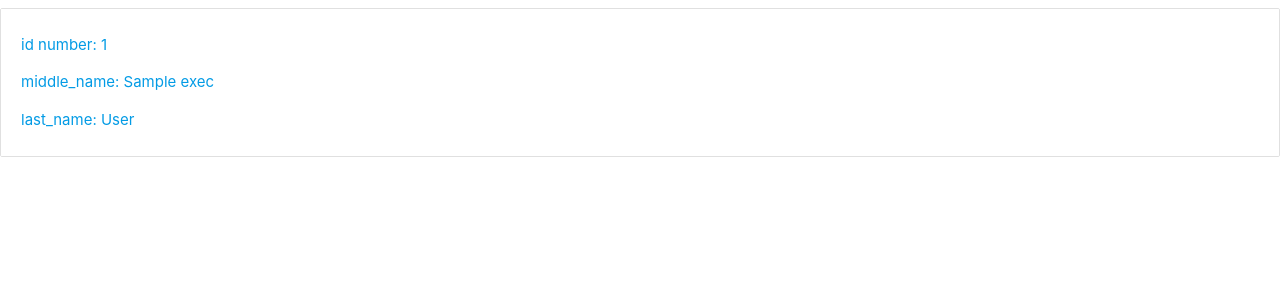
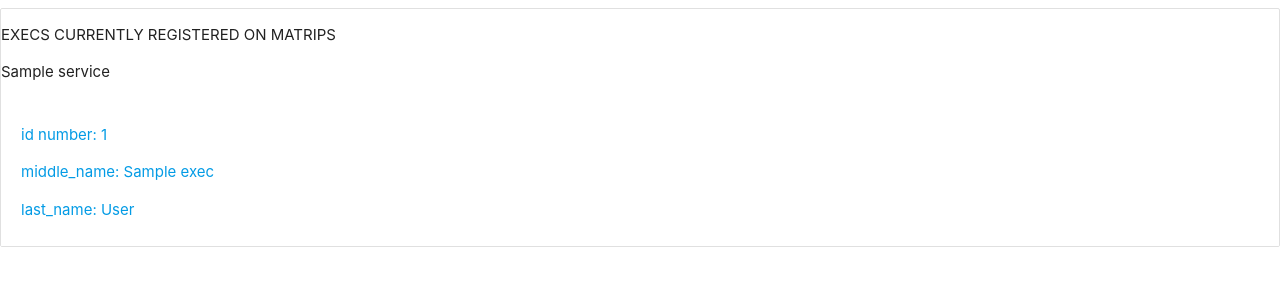
Before and after one commit to FrankApiyo/project, a Flask app: template templates/execs_report.html in a window 1280 px wide. Shown: the top 300 px of the page. Run offline with Flask 2, Linux system fonts and the light colour scheme; tables that the repository leaves empty hold one stand-in row (values such as "Sample post"); the template is opened without the code that fills it: values that come from a table or form of the project are taken from there, most other values are stand-ins (such as "Sample title", 1, 10 or a date in 2020); parts of the project's set-up code (start-up, migrations or seed data) failed here and were passed over.

Commit message:
it works

```diff
--- a/app.py
+++ b/app.py
@@ -139,7 +139,7 @@ def reports():
 
     #pdf = pdfkit.from_string(rendered, False)
 
-    pdfs = ['one.pdf', 'two.pdf', 'three.pdf', 'four.pdf', "five.pdf"]
+    pdfs = ['zero.pdf', 'one.pdf', 'two.pdf', 'three.pdf', 'four.pdf', "five.pdf"]
 
     merger = PdfFileMerger()
 
--- a/templates/driver_reports.html
+++ b/templates/driver_reports.html
@@ -1,7 +1,5 @@
 {% extends "manage_drivers.html" %}
 {% block menu %}
-    {% if title %}
-        <h1>DRIVERS CURRENTLY REGISTERED ON MATRIPS</h1>
-        <h2>{{ service.name }}</h2>
-    {% endif %}
+        <p>DRIVERS CURRENTLY REGISTERED ON MATRIPS</p>
+        <p>{{ service.name }}</p>
 {% endblock %}
--- a/templates/execs_report.html
+++ b/templates/execs_report.html
@@ -1,7 +1,7 @@
 {% extends "manage_execs.html" %}
 {% block menu %}
-    {% if title  %}
-        <h1>EXECS CURRENTLY REGISTERED ON MATRIPS</h1>
-        <h2>{{ service.name }}</h2>
-    {% endif %}
 {% endblock %}
+ {% block listheader %}
+        <p class="collection-header">EXECS CURRENTLY REGISTERED ON MATRIPS</p>
+        <p class="collection-header">{{ service.name }}</p>
+{% endblock %}
--- a/templates/locations_report.html
+++ b/templates/locations_report.html
@@ -1,7 +1,5 @@
 {% extends "locations.html" %}
 {% block menu %}
-    {% if title  %}
-    <h1>LOCATIONS CURRENTLY REGISTERED ON MATRIPS</h1>
-    <h2>{{ service.name }}</h2>
-    {% endif %}
+    <p>LOCATIONS CURRENTLY REGISTERED ON MATRIPS</p>
+    <p>{{ service.name }}</p>
 {% endblock %}
--- a/templates/maintemplate.html
+++ b/templates/maintemplate.html
@@ -3,9 +3,12 @@
 <html>
 <head>
     <!--Import Google Icon Font-->
-        <link href="http://localhost:5000/static/css/materialIcons.css" rel="stylesheet">
+    <link href="https://fonts.googleapis.com/icon?family=Material+Icons" rel="stylesheet">
+    <!-- link href="http://localhost:5000/static/css/materialIcons.css" rel="stylesheet"-->
     <!--Import materialize.css-->
-        <link type="text/css" rel="stylesheet" href="http://localhost:5000/static/css/materialize.css"  media="screen,projection"/>
+    <!-- Compiled and minified CSS -->
+    <link rel="stylesheet" href="https://cdnjs.cloudflare.com/ajax/libs/materialize/1.0.0/css/materialize.min.css">
+    <!-- link type="text/css" rel="stylesheet" href="http://localhost:5000/static/css/materialize.css"  media="screen,projection"/-->
 
     <!--Let browser know website is optimized for mobile-->
     <meta name="viewport" content="width=device-width, initial-scale=1.0"/>
@@ -31,8 +34,15 @@
 
 {% block script %}
     <!-- to overide this block one has to add their own <script> tags -->
-            <script type="text/javascript" src="http://localhost:5000/static/js/jquery-3.3.1.js"></script>
-            <script type="text/javascript" src="http://localhost:5000/static/js/materialize.js"></script>
+    <!--script type="text/javascript" src="http://localhost:5000/static/js/jquery-3.3.1.js"></script-->
+    <script
+            src="https://code.jquery.com/jquery-2.2.4.min.js"
+            integrity="sha256-BbhdlvQf/xTY9gja0Dq3HiwQF8LaCRTXxZKRutelT44="
+            crossorigin="anonymous"></script>
+    <!--script type="text/javascript" src="http://localhost:5000/static/js/materialize.js"></script-->
+
+    <!-- Compiled and minified JavaScript -->
+    <script src="https://cdnjs.cloudflare.com/ajax/libs/materialize/1.0.0/js/materialize.min.js"></script>
 {% endblock %}
 </body>
 </html>
--- /dev/null
+++ b/templates/maintemplate2.html
@@ -0,0 +1,38 @@
+{% set apiKey= 'AIzaSyB_FA9wn1-TPViOpVTOXxHqnxSNR_ln8cU' %}
+<!doctype html>
+<html>
+    <head>
+        <!--Import Google Icon Font-->
+        <link href="http://localhost:5000/static/css/materialIcons.css" rel="stylesheet">
+        <!--Import materialize.css-->
+        <link type="text/css" rel="stylesheet" href="http://localhost:5000/static/css/materialize.css"  media="screen,projection"/>
+
+        <!--Let browser know website is optimized for mobile-->
+        <meta name="viewport" content="width=device-width, initial-scale=1.0"/>
+        <meta charset="UTF-8">
+        <title>Matrips</title>
+        {% block headScript %}
+        {% endblock %}
+
+        {% block style %}
+            <style>
+            </style>
+        {% endblock %}
+
+    </head>
+    <body>
+
+        {% block menu %}
+        {% endblock %}
+
+        {% block body %}
+        {% endblock %}
+
+
+        {% block script %}
+              <!-- to overide this block one has to add their own <script> tags -->
+            <script type="text/javascript" src="http://localhost:5000/static/js/jquery-3.3.1.js"></script>
+            <script type="text/javascript" src="http://localhost:5000/static/js/materialize.js"></script>
+        {% endblock %}
+    </body>
+  </html>
--- a/templates/manage.html
+++ b/templates/manage.html
@@ -1,4 +1,13 @@
-{% extends "maintemplate.html" %}
+{% extends "maintemplate2.html" %}
+{% block style %}
+    {{ super() }}
+    <style type="text/css">
+        #profile{
+            float: right;
+            padding-right: 1%;
+        }
+    </style>
+{% endblock %}
 {% block menu %}
     <nav>
         <ul class="nav-wrapper">
@@ -10,6 +19,7 @@
             <li class="tab col s3"><a href="{{url_for('reports') }}">Reports</a></li>
             <li class="tab col s3"><a href={{ url_for("help") }}>help</a></li>
             <li class="tab col s3"><a href="/manager_logout">Logout</a></li>
+            <!--li id="profile">test</li-->
         </ul>
     </nav>
     {% block sub_tabs %}
--- a/templates/manage_execs.html
+++ b/templates/manage_execs.html
@@ -9,6 +9,8 @@
 {% block body %}
     <div class="row">
         <ul class="collection">
+            {% block listheader %}
+            {% endblock %}
             {% for exec in execs %}
                 <li class="collection-item">
                     <a href="#">
--- a/templates/matatu_report.html
+++ b/templates/matatu_report.html
@@ -1,7 +1,5 @@
 {% extends "manage.html" %}
 {% block menu %}
-    {% if title %}
-        <h1>MATATUS CURRENTLY REGISTERED ON MATRIPS</h1>
-        <h2>{{ service.name }}</h2>
-    {% endif %}
+        <p>MATATUS CURRENTLY REGISTERED ON MATRIPS</p>
+        <p>{{ service.name }}</p>
 {% endblock %}
--- a/templates/routes.html
+++ b/templates/routes.html
@@ -9,6 +9,8 @@
 {% block body %}
     <div class="row">
         <ul class="collection">
+        {% block listheader %}
+        {% endblock %}
             {% for route_price_service, from_location, to_location in zip(route_price_services, from_locations, to_locations) %}
                 <li class="collection-item">
                     <a href="#">
--- a/templates/routes_report.html
+++ b/templates/routes_report.html
@@ -1,7 +1,5 @@
 {% extends "routes.html" %}
 {% block menu %}
-    {% if title  %}
-        <h1>ROUTES CURRENTLY REGISTERED ON MATRIPS</h1>
-        <h2>{{ service.name }}</h2>
-    {% endif %}
+        <p>ROUTES CURRENTLY REGISTERED ON MATRIPS</p>
+        <p>{{ service.name }}</p>
 {% endblock %}
```
Also changed, not shown: 7 other files. Lines whose indentation alone changed are shown as unchanged.
